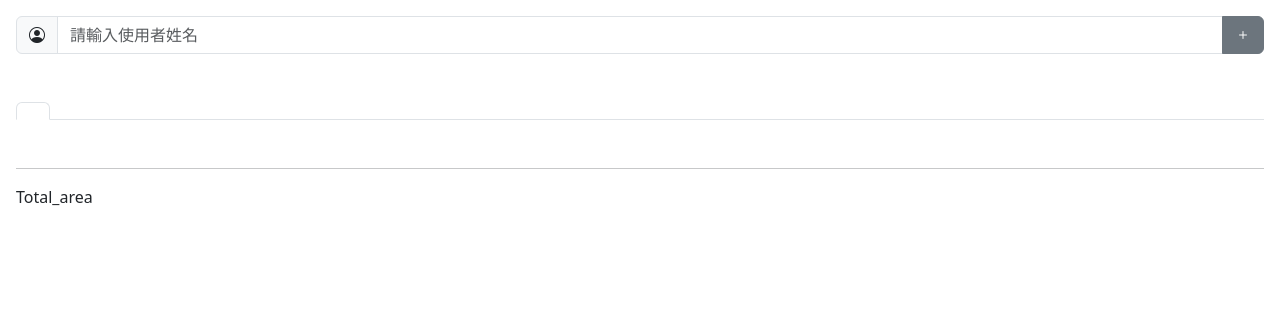
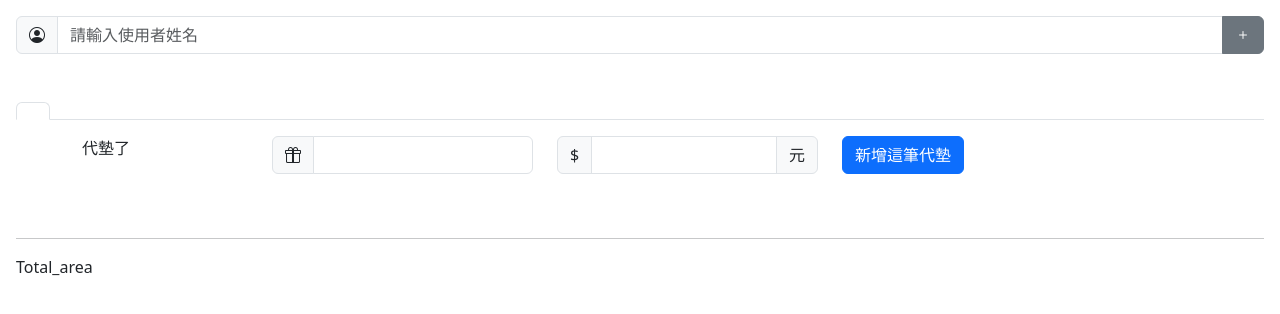
Before and after one commit to frankhsu519/RRRRR, a plain HTML site: page test2.html in a window 1280 px wide. Both pictures are taken after a click on the button 1243 px from the left and 35 px from the top of the page. Drawn offline with nearby package versions, Linux system fonts and the light colour scheme.

Commit message:
content 模板新增

```diff
--- a/test2.html
+++ b/test2.html
@@ -104,7 +104,28 @@
         </li>
       `;
       li_content +=`
-      <div class="tab-pane fade show" id="${user.name}" role="tabpanel" aria-labelledby="${user.name}-tab">${user.name}</div>
+      <div class="tab-pane fade show container" id="${user.name}" role="tabpanel" aria-labelledby="${user.name}-tab">
+
+        <div class="row">
+          <div class="col-2">${user.name}代墊了
+          </div>
+          <div class="col-3">
+            <div class="input-group mb-3">
+              <span class="input-group-text"><i class="bi bi-gift"></i></span>
+              <input type="text" class="form-control" aria-label="Amount (to the nearest dollar)">
+            </div>
+          </div>
+          <div class="col-3">
+            <div class="input-group mb-3">
+              <span class="input-group-text">$</span>
+              <input type="text" class="form-control" aria-label="Amount (to the nearest dollar)">
+              <span class="input-group-text">元</span>
+            </div>
+          </div>
+          <div class="col-4"><button type="button" class="btn btn-primary">新增這筆代墊</button></div>
+        </div>
+
+        </div>
       `
     })
 
```
